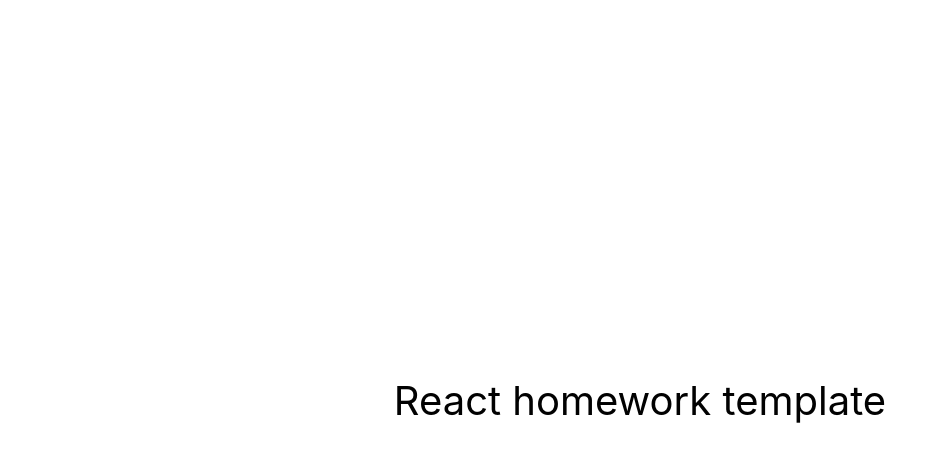
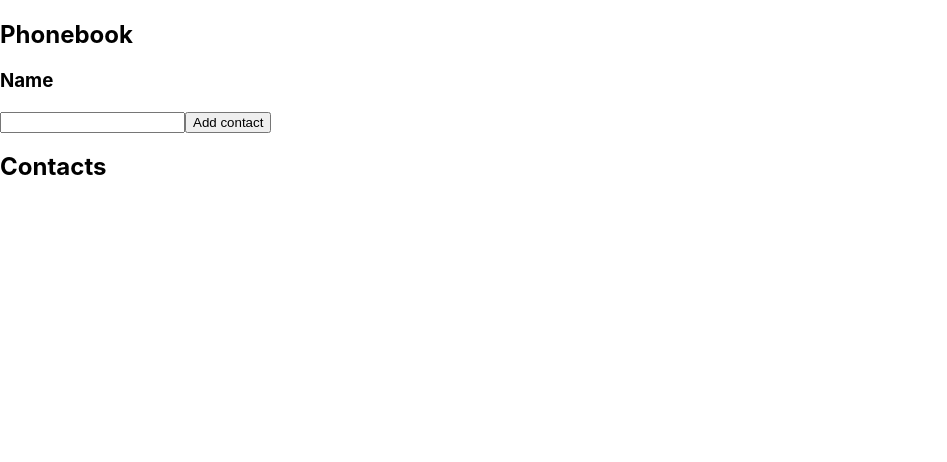
Before and after one commit to 831230/goit-react-hw-04-phonebook, a React (Create React App) app: page / in a window 1280 px wide. Shown: the top 462 px of the page, without its empty margins (0-947 px from the left). Built offline with nearby package versions, Linux system fonts and the light colour scheme.

Commit message:
completet step no 1

```diff
--- a/package.json
+++ b/package.json
@@ -2,11 +2,12 @@
   "name": "react-homework-template",
   "version": "0.1.0",
   "private": true,
-  "homepage": "https://goitacademy.github.io/react-homework-template/",
+  "homepage": "https://goitacademy.github.io/goit-react-hw-02-phonebook/",
   "dependencies": {
     "@testing-library/jest-dom": "^5.16.3",
     "@testing-library/react": "^12.1.4",
     "@testing-library/user-event": "^13.5.0",
+    "nanoid": "^4.0.0",
     "react": "^18.1.0",
     "react-dom": "^18.1.0",
     "react-scripts": "5.0.1",
@@ -36,5 +37,8 @@
       "last 1 firefox version",
       "last 1 safari version"
     ]
+  },
+  "devDependencies": {
+    "prop-types": "^15.8.1"
   }
 }
--- /dev/null
+++ b/src/App.jsx
@@ -0,0 +1,33 @@
+import { Component } from 'react';
+import Section from 'components/Section/Section';
+
+class App extends Component {
+  constructor(props) {
+    super(props);
+    this.state = {
+      contacts: [],
+      name: '',
+    };
+  }
+
+  render() {
+    return (
+      <>
+        <Section
+        title={"Phonebook"}
+        subtitle={"Contacts"}
+        state={this.state}
+        // addContactOnSubmit={(object)=>{
+        //   this.setState(prevState => {
+        //     return{
+        //       contacts: prevState.push(object),
+        //     }
+        //   })
+        // }}
+        />
+      </>
+    );
+  }
+}
+
+export default App;
--- a/src/components/App.jsx
+++ /dev/null
@@ -1,16 +0,0 @@
-export const App = () => {
-  return (
-    <div
-      style={{
-        height: '100vh',
-        display: 'flex',
-        justifyContent: 'center',
-        alignItems: 'center',
-        fontSize: 40,
-        color: '#010101'
-      }}
-    >
-      React homework template
-    </div>
-  );
-};
--- /dev/null
+++ b/src/components/NamesList/NamesList.jsx
@@ -0,0 +1,14 @@
+
+const NamesList = ({namesArr}) => {
+  return(
+    <ul>
+      {namesArr && namesArr.map(name => {
+        return(
+          <li key={name.id}>{name.name}</li>
+        )
+      })}
+    </ul>
+  )
+};
+
+export default NamesList;
--- /dev/null
+++ b/src/components/Section/Phonebook/Phonebook.jsx
@@ -0,0 +1,23 @@
+const Phonebook = ({ title, btnTitle, state, inputAction, submitAction }) => {
+  return (
+    <div>
+      <h3>{title}</h3>
+      <form onSubmit={submitAction}>
+        <input
+          type="text"
+          name="name"
+          pattern="^[a-zA-Zа-яА-Я]+(([' -][a-zA-Zа-яА-Я ])?[a-zA-Zа-яА-Я]*)*$"
+          title="Name may contain only letters, apostrophe, dash and spaces. For example Adrian, Jacob Mercer, Charles de Batz de Castelmore d'Artagnan"
+          value= {state.name}
+          required
+          onChange={inputAction}
+        />
+        <button type="submit" >
+          {btnTitle}
+        </button>
+      </form>
+    </div>
+  );
+};
+
+export default Phonebook;
--- /dev/null
+++ b/src/components/Section/Section.jsx
@@ -0,0 +1,51 @@
+import { Component } from 'react';
+import { nanoid } from 'nanoid'
+import Phonebook from './Phonebook/Phonebook';
+import NamesList from 'components/NamesList/NamesList';
+
+class Section extends Component {
+  constructor(props){
+    super(props)
+    this.state = {
+      contacts: [],
+      name: "",
+    }
+  };
+
+  addCurrentName = (event) => {
+    const name = event.target.name;
+    const value = event.target.value;
+    console.log("addCurrentName");
+    this.setState({
+      [name]: value,
+    })
+  };
+
+  createContactObject = (evt) => {
+    evt.preventDefault();
+    const value = evt.currentTarget.elements.name.value;
+    console.log(value);
+    console.log("createContactObject");
+    this.setState(prevState => {
+      return{
+        contacts: [...prevState.contacts, {
+          name: value,
+          id: nanoid(),
+        }],
+      }
+    })
+  };
+
+  render(){
+    return(
+      <>
+        <h2>{this.props.title}</h2>
+        <Phonebook title={"Name"} btnTitle={"Add contact"} state={this.state} inputAction={this.addCurrentName} submitAction={this.createContactObject}/>
+        <h2>{this.props.subtitle}</h2>
+        <NamesList namesArr={this.state.contacts}/>
+      </>
+    )
+  }
+};
+
+export default Section;
--- a/src/index.js
+++ b/src/index.js
@@ -1,6 +1,6 @@
 import React from 'react';
 import ReactDOM from 'react-dom/client';
-import { App } from 'components/App';
+import  App  from 'App'
 import './index.css';
 
 ReactDOM.createRoot(document.getElementById('root')).render(
```
Also changed, not shown: 1 other file (tests, documents, lock files or other folders).
